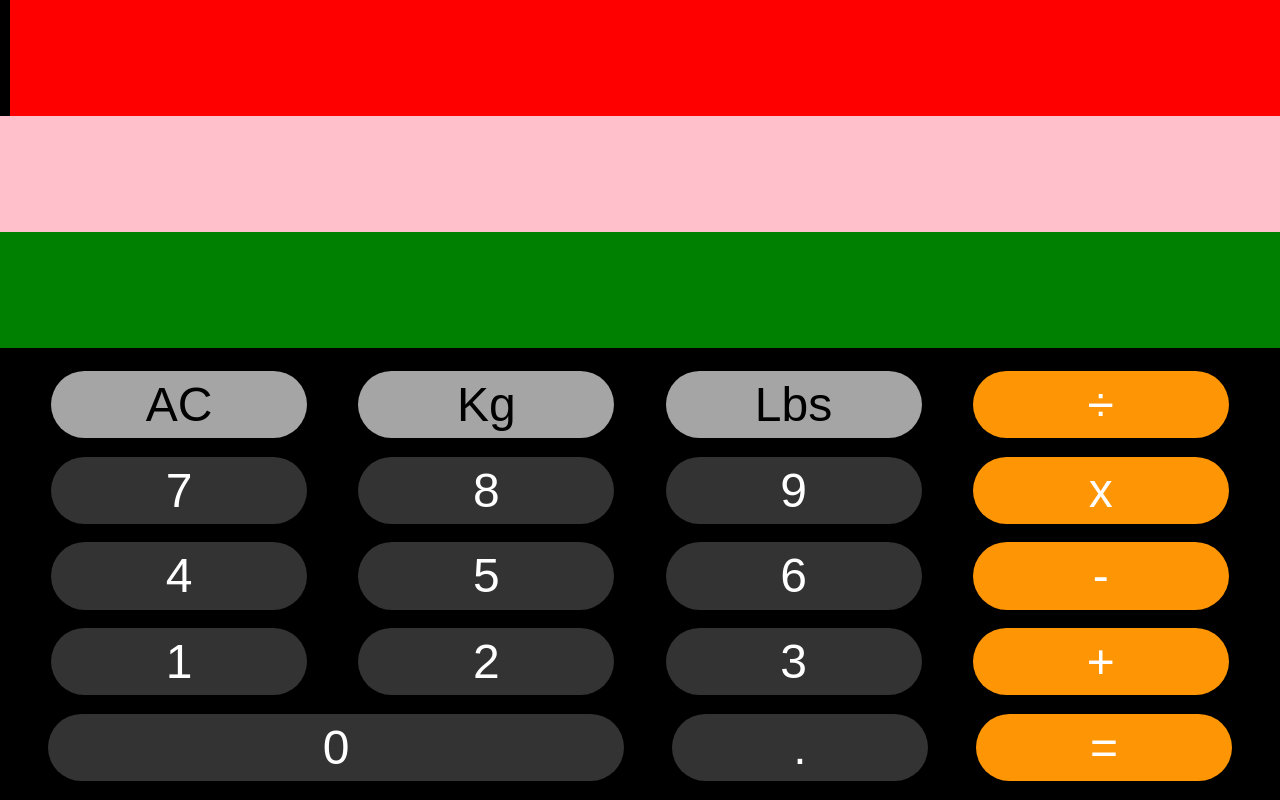
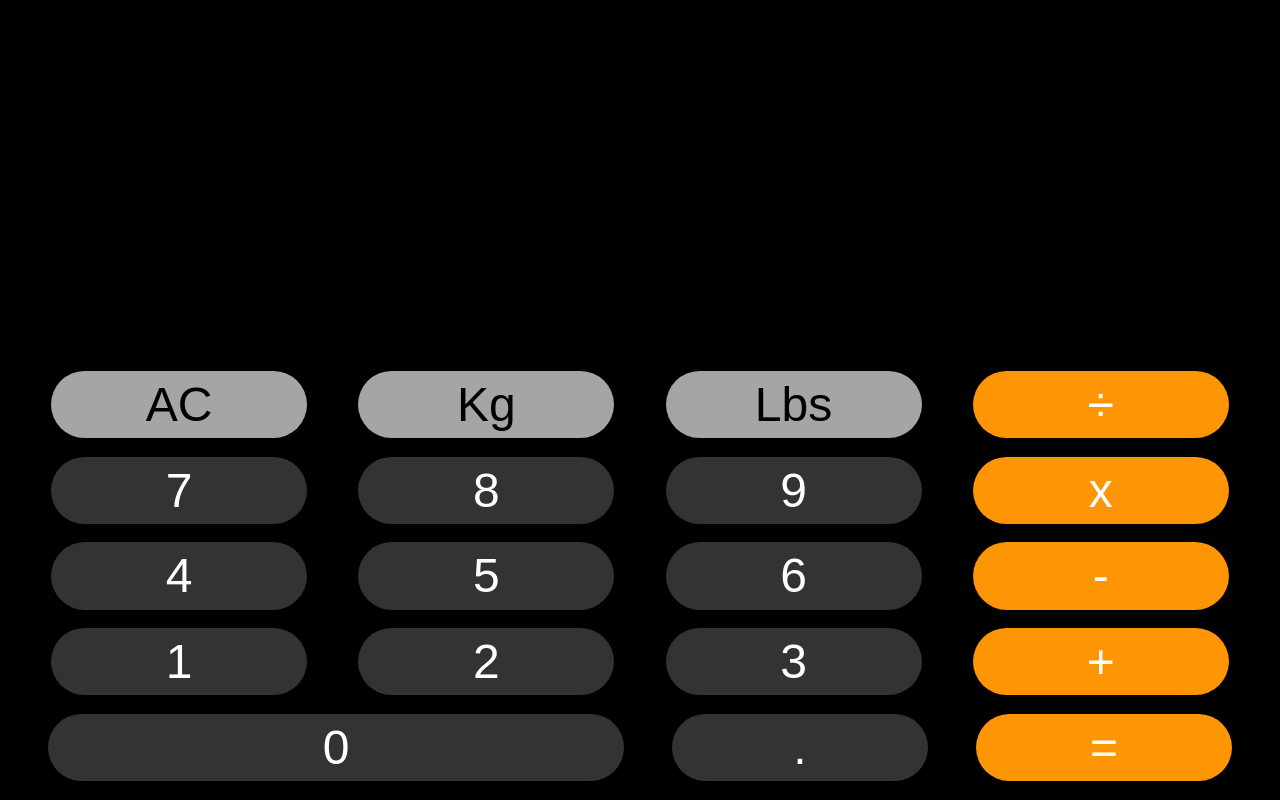
Before and after one commit to fredericlemairemd/resuscalc, a plain HTML site: page index.html in a window 1280 px wide. Drawn offline with Linux system fonts and the light colour scheme.

Commit message:
background color réglé

```diff
--- a/style.css
+++ b/style.css
@@ -38,7 +38,6 @@ button {
   justify-content: flex-start;
   align-items: center;
   margin-left: 10px;
-  background-color: red;
 }
 
 .resultSecondRow {
@@ -47,7 +46,6 @@ button {
   display: flex;
   justify-content: center;
   align-items: center;
-  background-color: pink;
 }
 
 .resultThirdRow {
@@ -57,7 +55,6 @@ button {
   font-weight: bold;
   justify-content: center;
   align-items: center;
-  background-color: green;
 }
 
 .pad {
```
